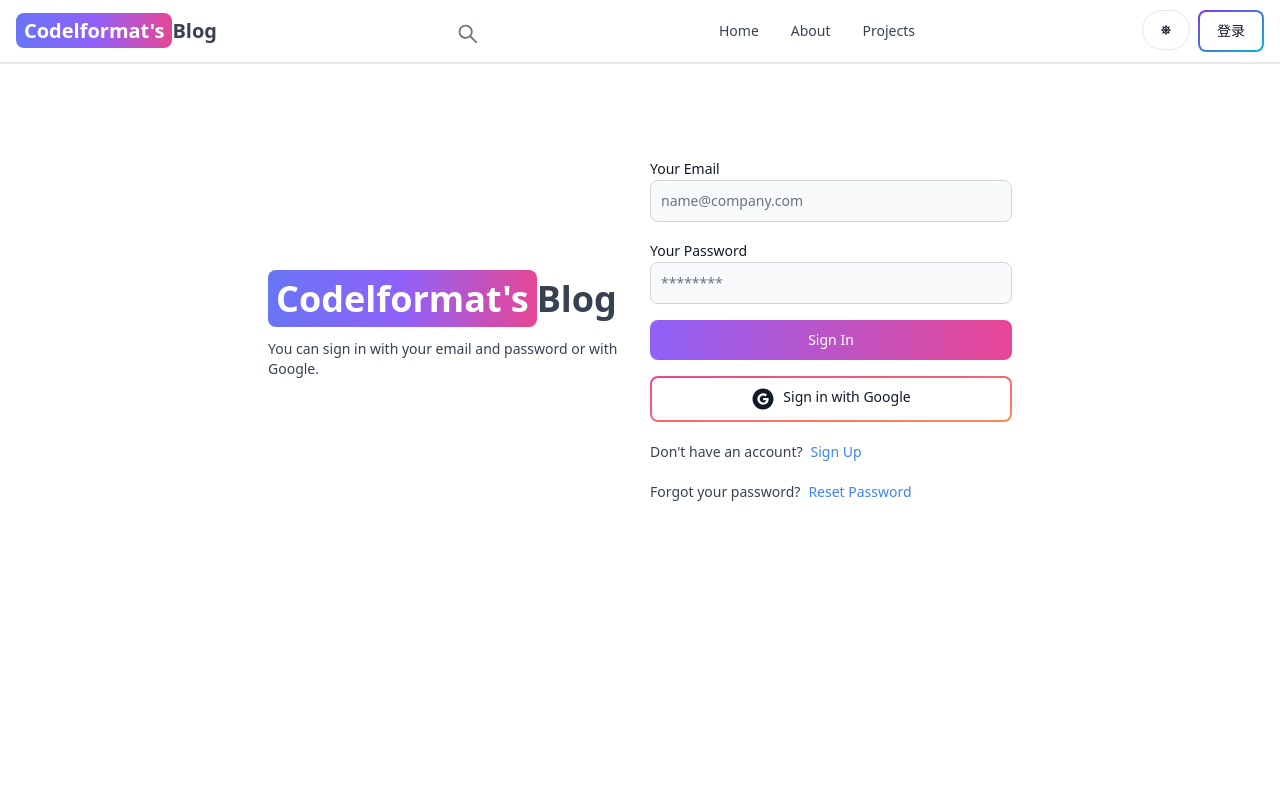
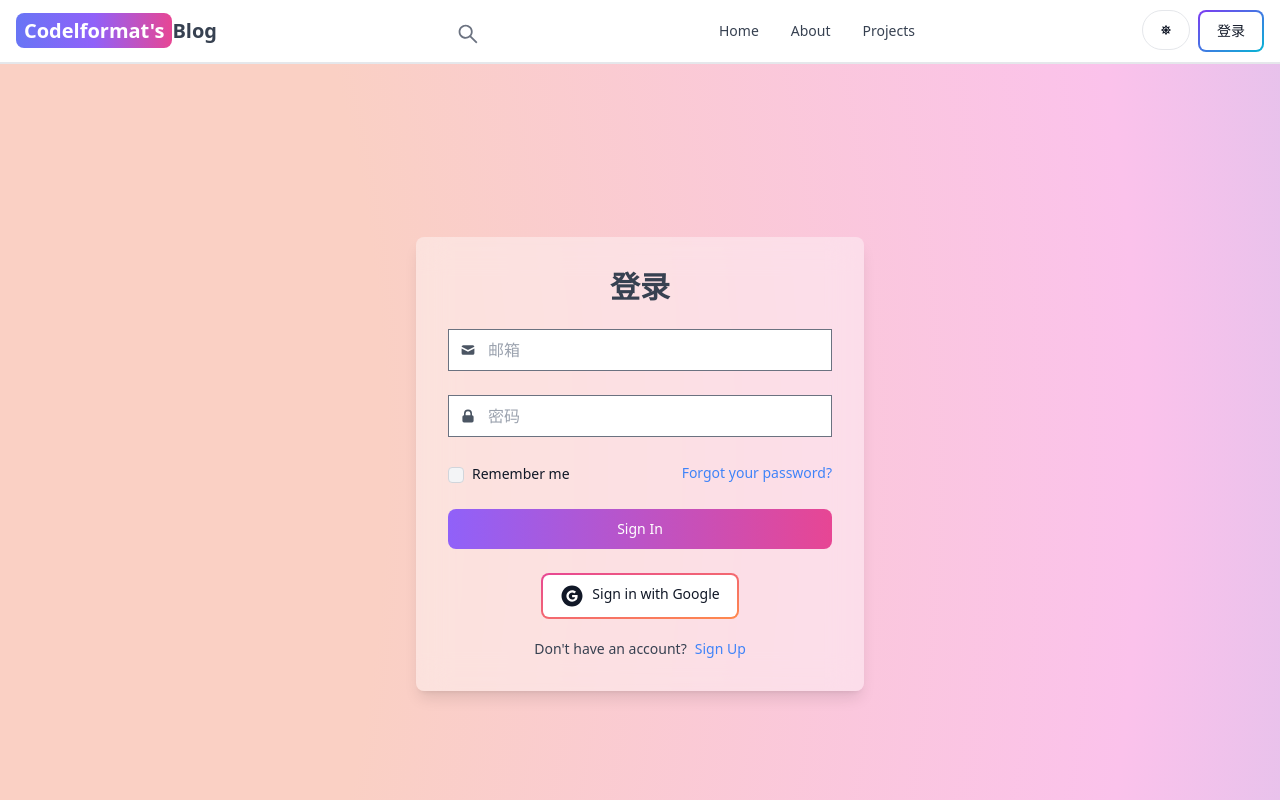
Before and after one commit to codelformat/buptLab-TechConnect-Blog, a React (Vite) app in the folder client/: page /sign-in in a window 1280 px wide. Shown: the top 800 px of the page. Built offline with nearby package versions, Linux system fonts and the light colour scheme.

Commit message:
signin&signout ui

```diff
--- /dev/null
+++ b/client/src/pages/SignIn.css
@@ -0,0 +1,70 @@
+/* ./SignIn.css */
+
+/* 动态亮色弥散光背景 */
+.dynamic-bg {
+  background: radial-gradient(circle at 50% 50%, #ff9a9e, #fad0c4, #fad0c4, #fbc2eb, #a6c1ee);
+  background-size: 400% 400%;
+  animation: gradientAnimation 15s ease infinite;
+}
+
+@keyframes gradientAnimation {
+  0% { background-position: 0% 50%; }
+  50% { background-position: 100% 50%; }
+  100% { background-position: 0% 50%; }
+}
+
+/* 输入框图标动画 */
+.input-container {
+  position: relative;
+  margin: 0 auto;
+  width: 100%;
+}
+
+.icon {
+  position: absolute;
+  left: 0.75rem;
+  top: 50%;
+  transform: translateY(-50%);
+  transition: transform 0.3s ease, font-size 0.3s ease, top 0.3s ease;
+  color: #4b5563;
+}
+
+.icon-focused {
+  transform: translateY(-150%) scale(0.75);
+  top: 0.25rem;
+  font-size: 0.75rem;
+  color: #3b82f6;
+}
+
+.input-field {
+  padding-left: 2.5rem; /* 为了给图标留出空间 */
+  width: 100%; /* 确保输入框的宽度适应父容器 */
+  padding: 0.75rem;
+  border-radius: 0.375rem;
+  border: 1px solid #cbd5e0;
+  transition: padding-left 0.3s ease;
+}
+
+.input-field:focus {
+  outline: none;
+  border-color: #3b82f6;
+}
+
+/* 浮动标签样式 */
+.floating-label {
+  position: absolute;
+  left: 2.5rem;
+  top: 50%;
+  transform: translateY(-50%);
+  font-size: 1rem;
+  color: #9ca3af;
+  pointer-events: none;
+  transition: all 0.3s ease;
+}
+
+.label-focused {
+  top: 0.25rem;
+  transform: translateY(-150%);
+  font-size: 0.75rem;
+  color: #3b82f6;
+}
--- a/client/src/pages/SignIn.jsx
+++ b/client/src/pages/SignIn.jsx
@@ -1,6 +1,3 @@
-// ./pages/SignIn.jsx
-import { Alert, Button, Label, Spinner, TextInput } from "flowbite-react";
-import { set } from "mongoose";
 import React, { useState } from "react";
 import { Link, useNavigate } from "react-router-dom";
 import { useDispatch, useSelector } from "react-redux";
@@ -10,25 +7,30 @@
   signInSuccess,
 } from "../redux/user/userSlice";
 import OAuth from "../components/OAuth";
+import { HiMail, HiLockClosed } from "react-icons/hi";
+import "./SignIn.css"; // 引入CSS文件
+import { Alert, Button, Label, Spinner, Checkbox } from "flowbite-react";
 
 export default function SignIn() {
   const [formData, setFormData] = useState({});
+  const [emailFocused, setEmailFocused] = useState(false);
+  const [passwordFocused, setPasswordFocused] = useState(false);
 
   const { loading, error: errorMessage } = useSelector((state) => state.user);
 
   const dispatch = useDispatch();
   const navigate = useNavigate();
+
   const handleChange = (e) => {
     setFormData({ ...formData, [e.target.id]: e.target.value.trim() });
   };
+
   const handleSubmit = async (e) => {
     e.preventDefault(); // Prevent the page from refreshing
     if (!formData.email || !formData.password) {
       return dispatch(signInFailure("Please fill in all the fields."));
     }
     try {
-      // Set loading to true to display the loading spinner
-      //dispatch(action)
       dispatch(signInStart());
       const res = await fetch("/api/auth/signin", {
         method: "POST",
@@ -38,14 +40,10 @@
         body: JSON.stringify(formData),
       });
       const data = await res.json();
-      // If the request is unsuccessful, display the error message
-      // Example: Duplicate username or email
       if (data.success === false) {
-        dispatch(signInFailure(data.message)); // message is actually action.payload
+        dispatch(signInFailure(data.message));
       }
-      // setLoading(false);
       if (res.ok) {
-        // Redirect the user to the sign in page if the request is successful
         dispatch(signInSuccess(data));
         navigate("/");
       }
@@ -53,49 +51,71 @@
       dispatch(signInFailure(error.message));
     }
   };
+
   return (
-    <div className="min-h-screen mt-20">
-      <div className="flex p-3 max-w-3xl mx-auto flex-col md:flex-row md:items-center gap-5">
-        {/* Left side */}
-        <div className="flex-1">
-          <Link to="/" className="font-bold dark:text-white text-4xl">
-            <span
-              className="px-2 py-1 bg-gradient-to-r from-indigo-500
-            via-purple-500 to-pink-500 rounded-lg text-white"
+    <div className="min-h-screen flex items-center justify-center dynamic-bg relative">
+      <div className="relative z-10 bg-white bg-opacity-40 backdrop-blur-lg p-8 rounded-lg w-full max-w-md shadow-lg">
+        <h1 className="text-3xl font-bold text-center mb-6">登录</h1>
+        <form
+          className="flex flex-col gap-6 items-center"
+          onSubmit={handleSubmit}
         >
-              Codelformat's
-            </span>
-            Blog
-          </Link>
-          <p className="text-sm mt-5">
-            You can sign in with your email and password or with Google.
-          </p>
-        </div>
-        {/* Right side */}
-        <div className="flex-1">
-          <form className="flex flex-col gap-4" onSubmit={handleSubmit}>
-            <div>
-              <Label value="Your Email" />
-              <TextInput
+          <div className="relative input-container w-full">
+            <HiMail className={`icon ${emailFocused ? "icon-focused" : ""}`} />
+            <label
+              htmlFor="email"
+              className={`floating-label ${emailFocused || formData.email ? "label-focused" : ""
+                }`}
+            >
+              邮箱
+            </label>
+            <input
               type="email"
-                placeholder="name@company.com"
               id="email"
               onChange={handleChange}
+              className="input-field"
+              required
+              onFocus={() => setEmailFocused(true)}
+              onBlur={() => setEmailFocused(false)}
             />
           </div>
-            <div>
-              <Label value="Your Password" />
-              <TextInput
+          <div className="relative input-container w-full">
+            <HiLockClosed
+              className={`icon ${passwordFocused ? "icon-focused" : ""}`}
+            />
+            <label
+              htmlFor="password"
+              className={`floating-label ${passwordFocused || formData.password ? "label-focused" : ""
+                }`}
+            >
+              密码
+            </label>
+            <input
               type="password"
-                placeholder="********"
               id="password"
               onChange={handleChange}
+              className="input-field"
+              required
+              onFocus={() => setPasswordFocused(true)}
+              onBlur={() => setPasswordFocused(false)}
             />
+          </div>
+          <div className="flex items-center justify-between w-full">
+            <div>
+              <Checkbox id="remember" />
+              <Label htmlFor="remember" className="ml-2">
+                Remember me
+              </Label>
+            </div>
+            <Link to="/forgot-password" className="text-blue-500 text-sm">
+              Forgot your password?
+            </Link>
           </div>
           <Button
             gradientDuoTone="purpleToPink"
             type="submit"
             disabled={loading}
+            className="w-full"
           >
             {loading ? (
               <>
@@ -108,25 +128,18 @@
           </Button>
           <OAuth />
         </form>
-          <div className="flex gap-2 text-sm mt-5">
+        <div className="flex gap-2 text-sm mt-5 justify-center">
           <span>Don't have an account?</span>
           <Link to="/sign-up" className="text-blue-500">
             Sign Up
           </Link>
         </div>
-          <div className="flex gap-2 text-sm mt-5">
-            <span>Forgot your password?</span>
-            <Link to="/forgot-password" className="text-blue-500">
-              Reset Password
-            </Link>
-          </div>
-          {errorMessage && console.log(errorMessage) && (
+        {errorMessage && (
           <Alert className="mt-5" color="failure">
             {errorMessage}
           </Alert>
         )}
       </div>
     </div>
-    </div>
   );
 }
--- /dev/null
+++ b/client/src/pages/SignUp.css
@@ -0,0 +1,65 @@
+/* ./SignUp.css */
+
+/* 动态亮色弥散光背景 */
+.dynamic-bg {
+    background: radial-gradient(circle at 50% 50%, #ff9a9e, #fad0c4, #fad0c4, #fbc2eb, #a6c1ee);
+    background-size: 400% 400%;
+    animation: gradientAnimation 15s ease infinite;
+}
+
+@keyframes gradientAnimation {
+    0% {
+        background-position: 0% 50%;
+    }
+    50% {
+        background-position: 100% 50%;
+    }
+    100% {
+        background-position: 0% 50%;
+    }
+}
+
+/* 输入框图标动画 */
+.input-container {
+    position: relative;
+    margin: 0 auto;
+    width: 100%;
+}
+
+.icon {
+    position: absolute;
+    left: 0.75rem;
+    top: 50%;
+    transform: translateY(-50%);
+    transition:
+        transform 0.3s ease,
+        font-size 0.3s ease,
+        top 0.3s ease;
+    color: #4b5563;
+}
+
+.icon-focused {
+    transform: translateY(-150%);
+    top: 0.25rem;
+    font-size: 1rem;
+    color: #3b82f6;
+}
+
+.input-field {
+    padding-left: 2.5rem; /* 为了给图标留出空间 */
+    width: 100%; /* 确保输入框的宽度适应父容器 */
+    padding: 0.75rem;
+    border-radius: 0.375rem;
+    border: 1px solid #cbd5e0;
+    transition: border-color 0.3s ease;
+}
+
+.input-field:focus {
+    outline: none;
+    border-color: #3b82f6;
+}
+
+.input-field::placeholder {
+    color: #cbd5e0;
+    transition: none;
+}
--- a/client/src/pages/SignUp.jsx
+++ b/client/src/pages/SignUp.jsx
@@ -1,27 +1,31 @@
 import { Alert, Button, Label, Spinner, TextInput } from "flowbite-react";
-import { set } from "mongoose";
-import React, { useState, useEffect } from "react";
+import React, { useState } from "react";
 import { Link, useNavigate } from "react-router-dom";
 import OAuth from "../components/OAuth";
-import * as THREE from "three"; // Import three.js explicitly
-import Waves from "../components/Waves";
-import Clouds from "../components/Clouds";
+import { HiMail, HiLockClosed, HiUser } from "react-icons/hi";
+import './SignUp.css'; // 引入CSS文件
 
 export default function SignUp() {
   const [formData, setFormData] = useState({});
   const [errorMessage, setErrorMessage] = useState(null);
   const [loading, setLoading] = useState(false);
+
+  const [usernameFocused, setUsernameFocused] = useState(false);
+  const [emailFocused, setEmailFocused] = useState(false);
+  const [passwordFocused, setPasswordFocused] = useState(false);
+
   const navigate = useNavigate();
+
   const handleChange = (e) => {
     setFormData({ ...formData, [e.target.id]: e.target.value.trim() });
   };
+
   const handleSubmit = async (e) => {
     e.preventDefault(); // Prevent the page from refreshing
     if (!formData.username || !formData.email || !formData.password) {
       return setErrorMessage("Please fill in all fields");
     }
     try {
-      // Set loading to true to display the loading spinner
       setLoading(true);
       setErrorMessage(null);
       const res = await fetch("/api/auth/signup", {
@@ -32,15 +36,12 @@
         body: JSON.stringify(formData),
       });
       const data = await res.json();
-      // If the request is unsuccessful, display the error message
-      // Example: Duplicate username or email
       if (data.success === false) {
+        setLoading(false);
         return setErrorMessage(data.message);
-        setLoading(false);
       }
       setLoading(false);
       if (res.ok) {
-        // Redirect the user to the sign in page if the request is successful
         navigate("/sign-in");
       }
     } catch (error) {
@@ -50,69 +51,66 @@
   };
 
   return (
-    <div
-      className="flex justify-center items-center h-screen
-    bg-gradient-to-r from-pink-300 to-pink-400"
-    >
-      <div className="h-4/5 w-4/5 bg-white mx-auto rounded-3xl border flex">
-        {/* <div className="flex p-1 max-w-3xl mx-auto flex-col md:flex-row md:items-center gap-20"> */}
-        {/* Left side */}
-
-        <Clouds></Clouds>
-
-        {/* Right side */}
-        <div className="flex-1 flex flex-col items-center justify-center">
-          {/* <div className="text-3xl font-bold mb-4">
-              Sign Up
-            </div> */}
-          <div className="text-4xl font-bold mb-4 mt-[-1rem] text-black">
-            注册
-          </div>
-          <form
-            className="flex flex-col gap-10 w-full max-w-md justify-center items-center"
-            onSubmit={handleSubmit}
-          >
-            <div className="w-4/5">
-              <Label value="用户名" />
+    <div className="min-h-screen flex items-center justify-center dynamic-bg relative">
+      <div className="relative z-10 bg-white bg-opacity-40 backdrop-blur-lg p-8 rounded-lg w-full max-w-md shadow-lg">
+        <h1 className="text-3xl font-bold text-center mb-6">注册</h1>
+        <form className="flex flex-col gap-6 items-center" onSubmit={handleSubmit}>
+          <div className="relative input-container w-full">
+            <HiUser className={`icon ${usernameFocused ? 'icon-focused' : ''}`} />
             <input
               type="text"
               placeholder="Username..."
               id="username"
               onChange={handleChange}
-                className="border-b-2 border-gray-300 focus:outline-none focus:border-purple-500 bg-transparent w-full py-1 text-lg font-bold text-black"
+              className="input-field"
+              required
+              onFocus={() => setUsernameFocused(true)}
+              onBlur={() => setUsernameFocused(false)}
             />
           </div>
-            <div className="w-4/5">
-              <Label value="邮箱地址" />
+          <div className="relative input-container w-full">
+            <HiMail className={`icon ${emailFocused ? 'icon-focused' : ''}`} />
             <input
               type="email"
               placeholder="name@company.com"
               id="email"
               onChange={handleChange}
-                className="border-b-2 border-gray-300 focus:outline-none focus:border-purple-500 bg-transparent w-full py-1 text-lg font-bold text-black"
+              className="input-field"
+              required
+              onFocus={() => setEmailFocused(true)}
+              onBlur={() => setEmailFocused(false)}
             />
           </div>
-            <div className="w-4/5">
-              <Label value="密码" />
+          <div className="relative input-container w-full">
+            <HiLockClosed className={`icon ${passwordFocused ? 'icon-focused' : ''}`} />
             <input
               type="password"
               placeholder="Password..."
               id="password"
               onChange={handleChange}
-                className="border-b-2 border-gray-300 focus:outline-none focus:border-purple-500 bg-transparent w-full py-1 text-lg font-bold text-black"
+              className="input-field"
+              required
+              onFocus={() => setPasswordFocused(true)}
+              onBlur={() => setPasswordFocused(false)}
             />
           </div>
           <Button
             gradientDuoTone="purpleToPink"
             type="submit"
             disabled={loading}
-              className="w-4/5"
+            className="w-full"
           >
-              Sign Up
+            {loading ? (
+              <>
+                <Spinner size="sm" />
+                <span className="pl-3">Loading...</span>
+              </>
+            ) : (
+              "Sign Up"
+            )}
           </Button>
           <OAuth />
         </form>
-
         {errorMessage && (
           <Alert className="mt-5" color="failure">
             {errorMessage}
@@ -120,6 +118,5 @@
         )}
       </div>
     </div>
-    </div>
   );
 }
```
Also changed, not shown: client/src/index.css (+39 -15 lines). Lines whose indentation alone changed are shown as unchanged.
